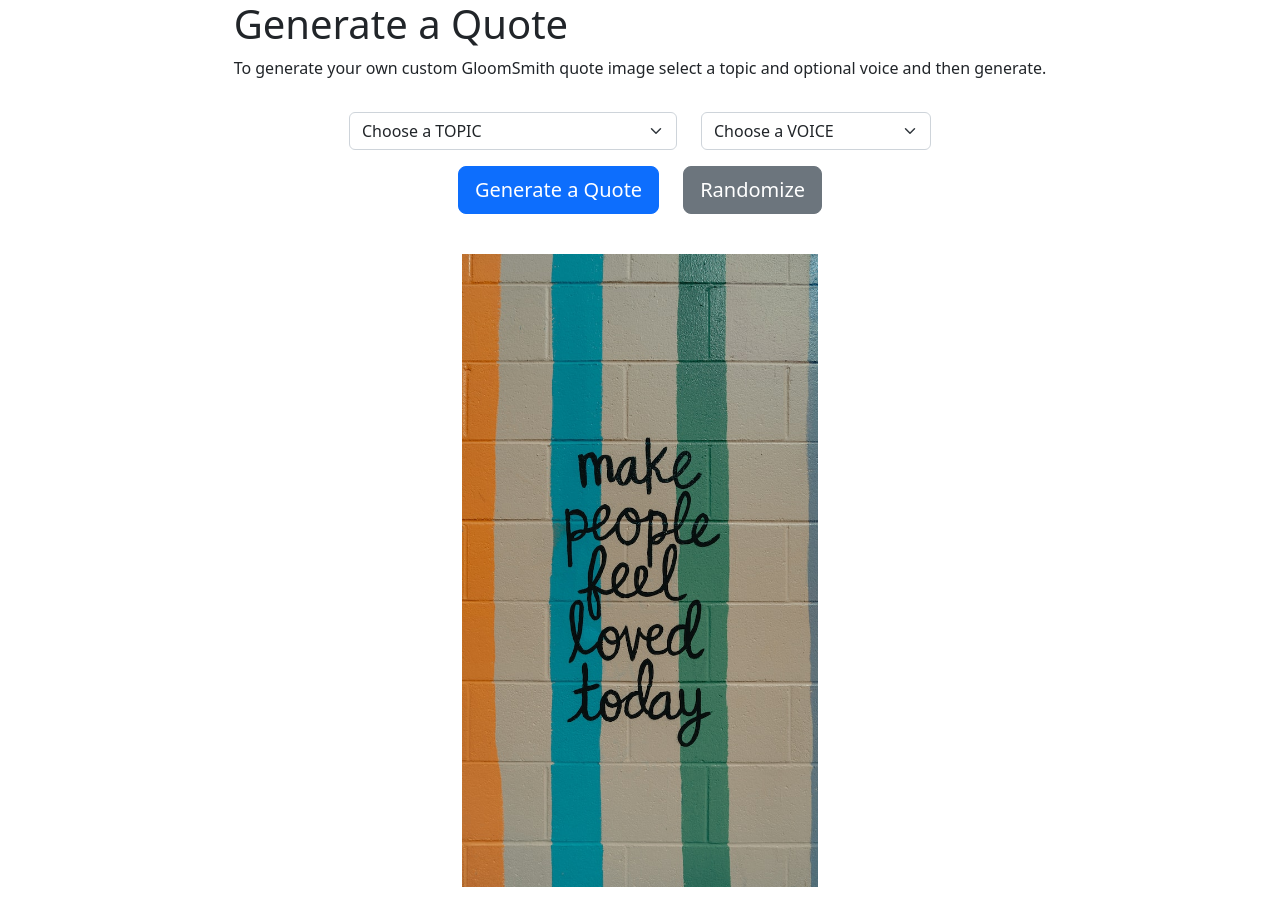
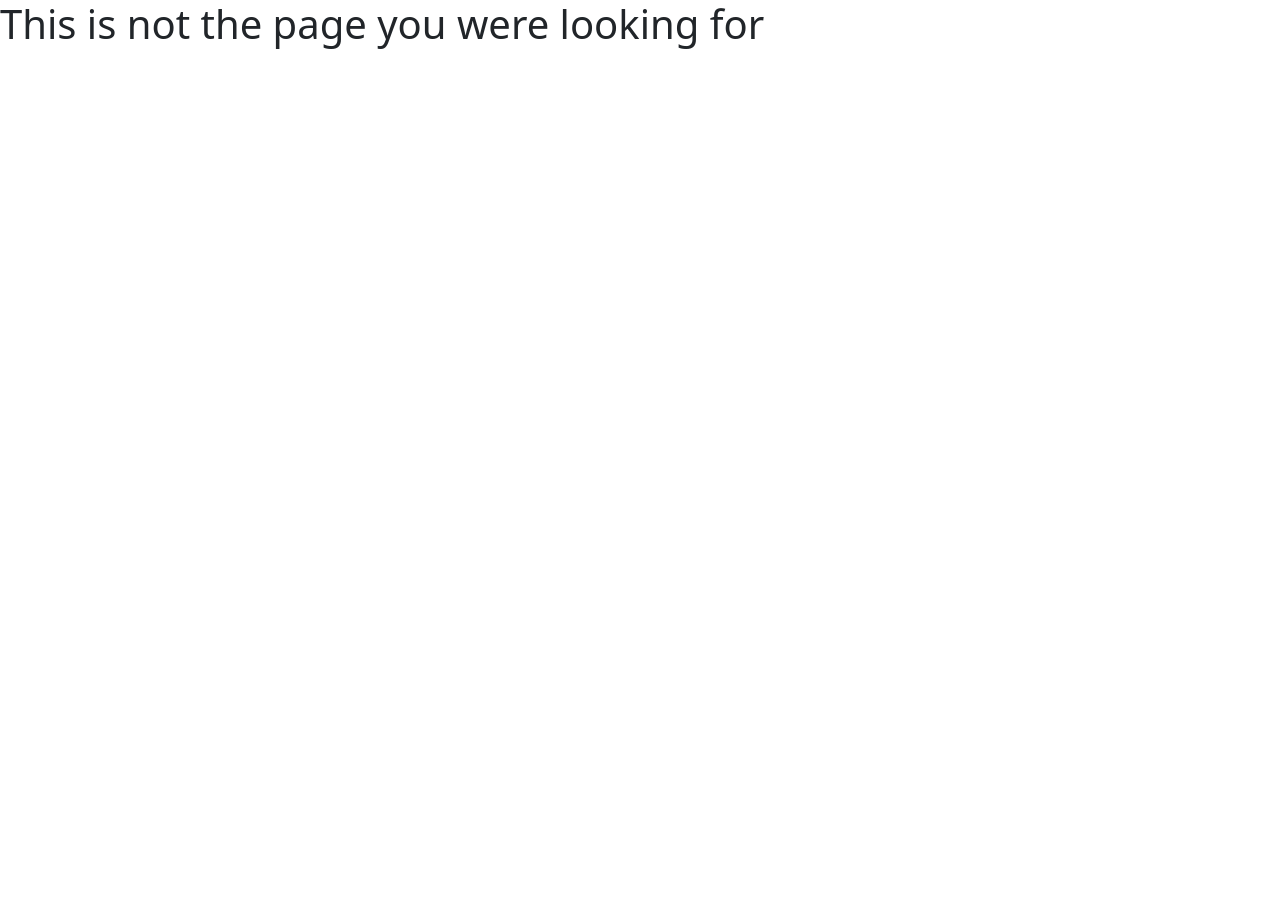
Before and after one commit to Capstone-42-quote-gen/ai-quote-generator, a React (Vite) app in the folder frontend/: page /create-quote in a window 1280 px wide. After the commit the page ends 800 px from the top, so only its background shows below. Built offline with nearby package versions, Linux system fonts and the light colour scheme.

Commit message:
removed line from app.tsx

```diff
--- a/frontend/src/ui/App.tsx
+++ b/frontend/src/ui/App.tsx
@@ -3,7 +3,6 @@ import 'bootstrap/dist/css/bootstrap.css'
 import './App.css'
 import { Home } from './Home.tsx'
 import { FourOhFour } from './FourOhFour'
-import {CreateQuote} from "./CreateQuote.tsx";
 
 
 export function App() {
@@ -13,7 +12,6 @@ export function App() {
                 <Routes>
                     <Route  path='/' element={<Home />} />
                     <Route path={"*"} element={<FourOhFour />} />
-                    <Route path={'/create-quote'} element={<CreateQuote />} />
                 </Routes>
             </BrowserRouter>
         </>
```
